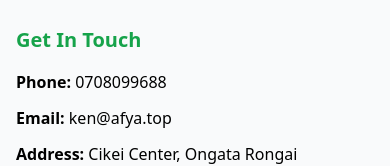
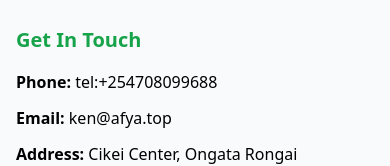
Before and after one commit to Mundia-Brian/wellness-platform, a Next.js app: page / in a window 390 px wide. Shown: the part 7358-7524 px from the top of the page. Built offline with nearby package versions, Linux system fonts and the light colour scheme.

Commit message:
Update phone to clickable tel: format and configure WhatsApp button

```diff
--- a/brands/afya-ray/config.json
+++ b/brands/afya-ray/config.json
@@ -9,11 +9,11 @@
     "accent": "#059669"
   },
   "contact": {
-    "phone": "0708099688",
-    "whatsapp": "0708099688",
+    "phone": "tel:+254708099688",
     "email": "ken@afya.top",
     "address": "Cikei Center, Ongata Rongai"
   },
+  "whatsapp": "https://wa.me/254708099688",
   "services": [
     {
       "name": "Cysts Treatment",
--- a/components/Hero.js
+++ b/components/Hero.js
@@ -1,5 +1,5 @@
 export default function Hero({ brand }) {
-  const whatsappUrl = `https://wa.me/${brand.contact.whatsapp.replace(/[^0-9]/g, '')}`
+  const whatsappUrl = brand.whatsapp
 
   return (
     <section className="bg-gradient-to-r from-green-500 to-cyan-500 text-white py-20">
```
